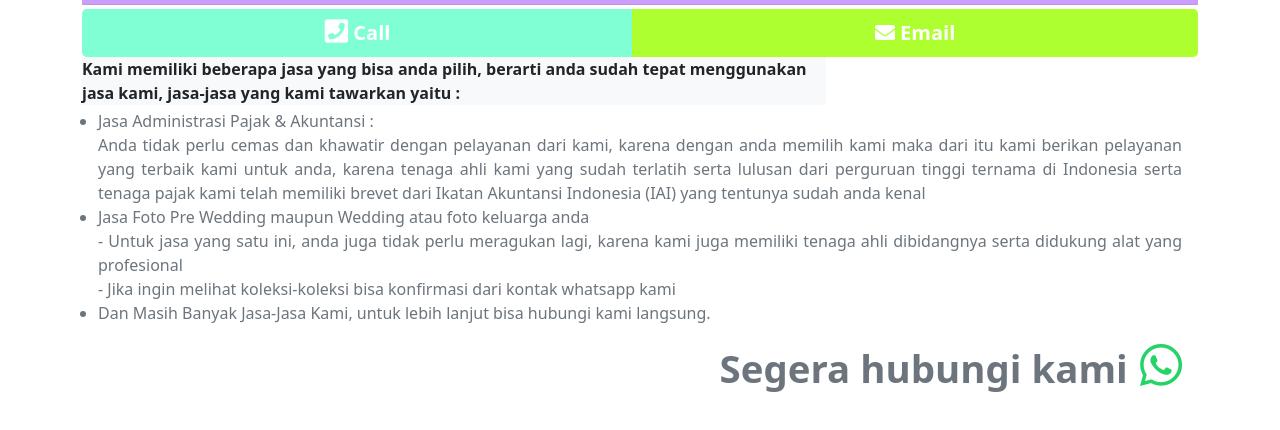
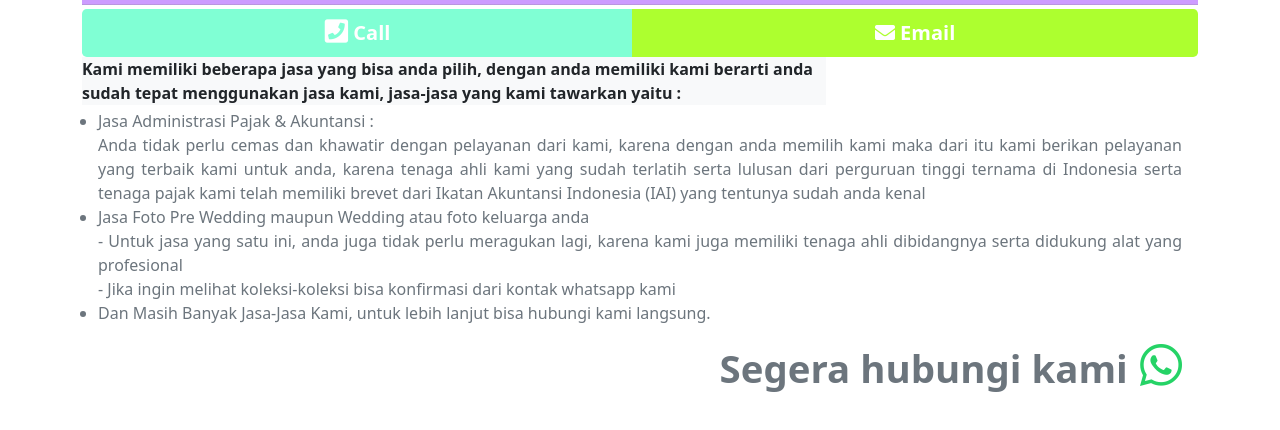
Before and after one commit to atikapajak/mycontact, a plain HTML site: page index.html in a window 1280 px wide. Shown: the part 262-692 px from the top of the page. Drawn offline with nearby package versions, Linux system fonts and the light colour scheme; a web font is replaced by a local one.

Commit message:
update_index-2

```diff
--- a/index.html
+++ b/index.html
@@ -63,9 +63,9 @@
         <div class="col-md-8 bg-light >
 
 
-          <div class=" mt-2 text-secondary"> <strong> Kami memiliki beberapa jasa yang bisa anda pilih, berarti anda
-            sudah tepat
-            menggunakan jasa kami, jasa-jasa yang kami tawarkan yaitu :</strong> </div>
+          <div class=" mt-2 text-secondary"> <strong> Kami memiliki beberapa jasa yang bisa anda pilih, dengan anda
+            memiliki kami berarti anda
+            sudah tepat menggunakan jasa kami, jasa-jasa yang kami tawarkan yaitu :</strong> </div>
 
 
         <div class="card-body pt-1 text-secondary position-relative">
```
